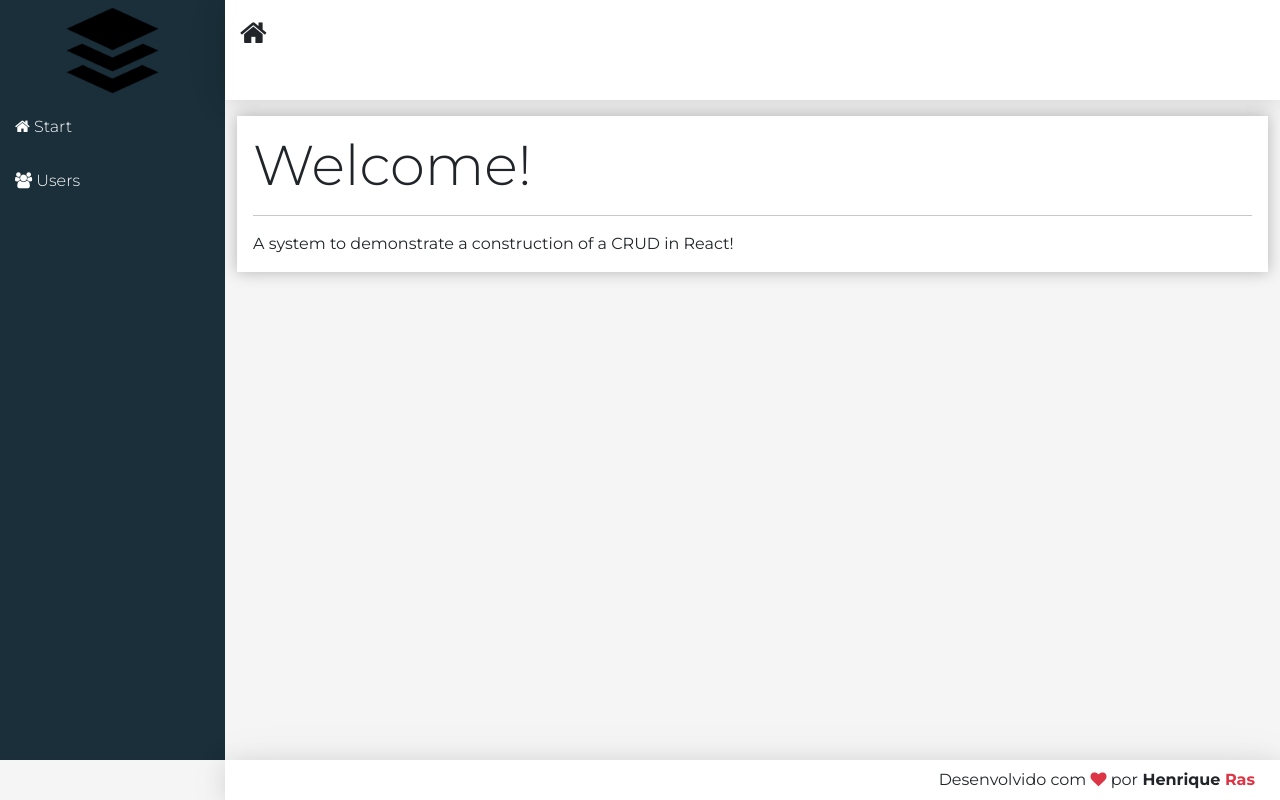
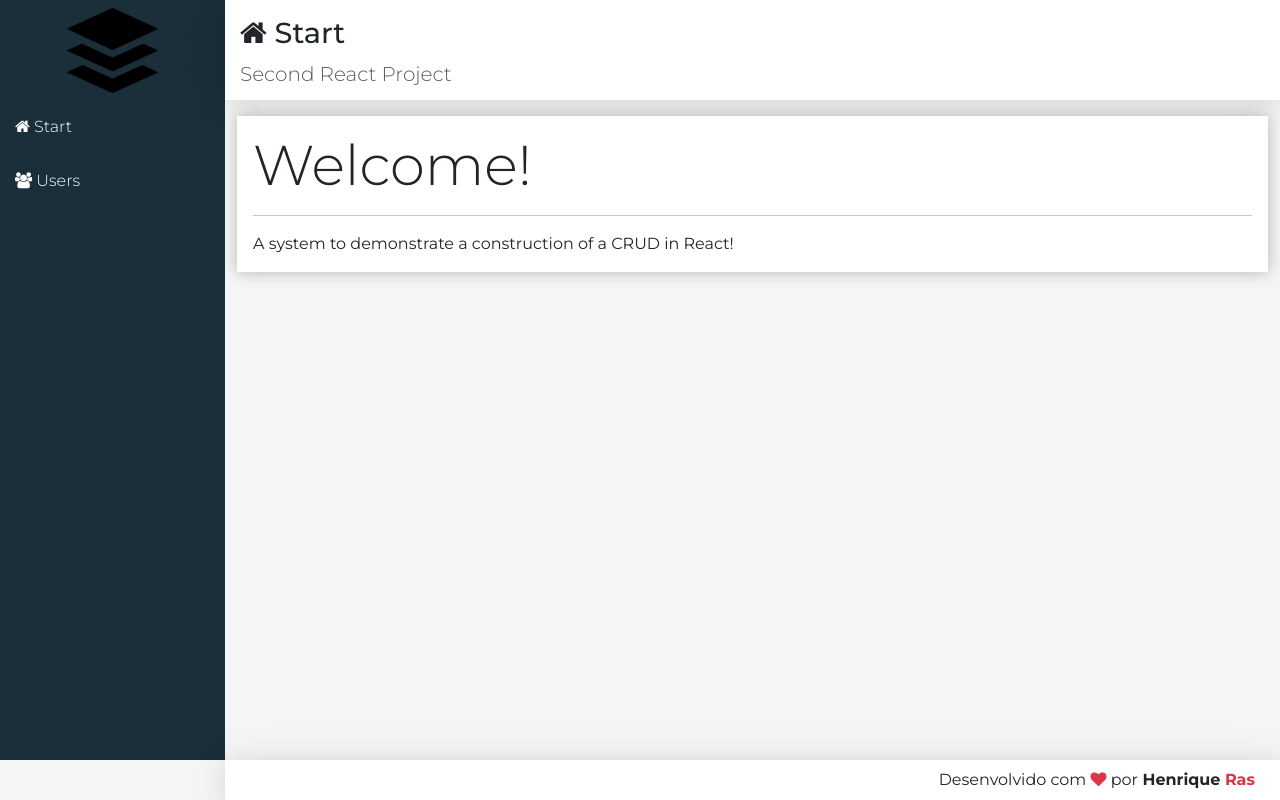
Before and after one commit to HenriqueRas1/crud-react, a React (Create React App) app in the folder frontend/: page / in a window 1280 px wide. Built offline with nearby package versions, Linux system fonts and the light colour scheme.

Commit message:
fix: home

```diff
--- a/frontend/src/components/home/Home.jsx
+++ b/frontend/src/components/home/Home.jsx
@@ -1,10 +1,10 @@
 import Main from '../template/Main';
 
+
 export default props =>
-    <Main icon="home" tittle="start."
-    subtittle="Second project from react.">
-    <div className="display-4">Welcome!</div>
-    <hr />
-    <p className="mb-0">A system to demonstrate a construction of a CRUD in React!</p>
-
+    <Main icon="home" title="Start"
+        subtitle="Second React Project">
+        <div className='display-4'>Welcome!</div>
+        <hr />
+        <p className="mb-0">A system to demonstrate a construction of a CRUD in React!</p>
     </Main>
```
